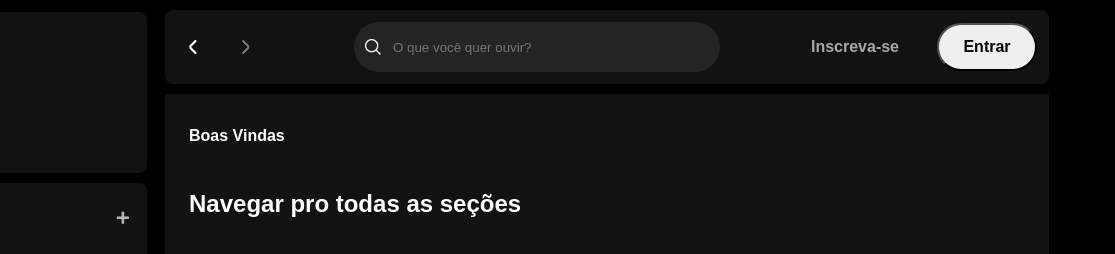
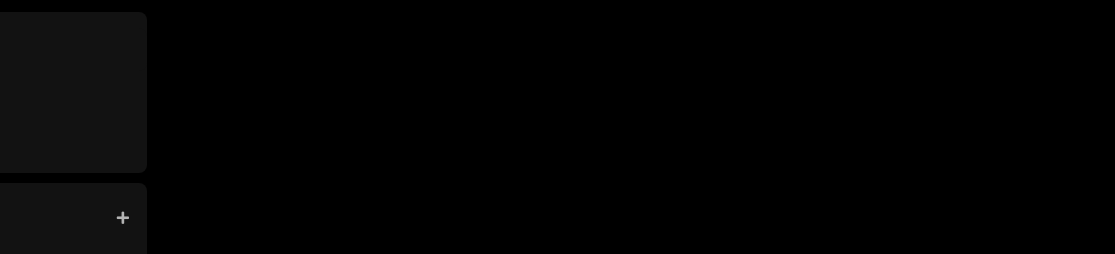
Before and after one commit to gezinnn/spotify-imersao-alura, a plain HTML site: page index.html in a window 1280 px wide. Shown: the top 254 px of the page, 165-1280 px from the left. Drawn offline with Linux system fonts and the light colour scheme.

Commit message:
Refazendo o main container

```diff
--- a/index.html
+++ b/index.html
@@ -77,47 +77,6 @@
       </div>
     </div>
 
-    <main>
-      <div class="main-container">
-        <nav class="header__navigation">
-          <div class="navigation">
-            <button class="arrow-left">
-              <img
-                src="src/assets/icons/icons/small-left.png"
-                alt="Seta esquerda"
-              />
-            </button>
-            <button class="arrow-right">
-              <img
-                src="src/assets/icons/icons/small-right.png"
-                alt="Seta direita"
-              />
-            </button>
-          </div>
-          <div class="header__search">
-            <img src="src/assets/icons/icons/search.png" alt="" />
-            <input
-              id="search-input"
-              type="text"
-              maxlength="800"
-              placeholder="O que você quer ouvir?"
-            />
-          </div>
-          <div class="header__login">
-            <button class="subscribe">Inscreva-se</button>
-            <button class="login">Entrar</button>
-          </div>
-        </nav>
-        <div class="playlist-container">
-          <div id="result-playlists">
-            <div class="playlist">
-              <h1 id="greeting">Boas Vindas</h1>
-              <h2 class="greeting-subtitle">Navegar pro todas as seções</h2>
-            </div>
-          </div>
-        </div>
-      </div>
-    </main>
 
     <div class="footer">
       <div class="footer__text">
```
